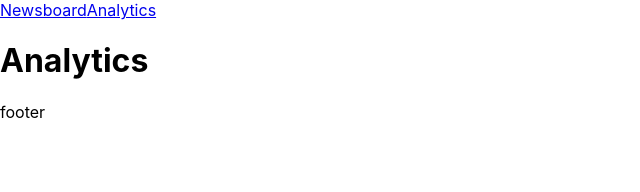
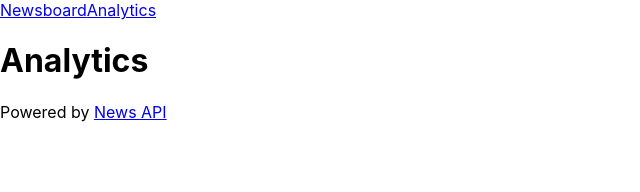
Before and after one commit to SuperConfuserUser/newsboard-sample, a React (Create React App) app: page /analytics in a window 1280 px wide. Shown: the top 192 px of the page, without its empty margins (0-640 px from the left). Built offline with nearby package versions, Linux system fonts and the light colour scheme.

Commit message:
Add News API attribution

```diff
--- a/src/components/Footer.js
+++ b/src/components/Footer.js
@@ -4,7 +4,7 @@ export default class Footer extends Component {
   render() {
     return (
       <footer>
-        footer
+        Powered by <a href='https://newsapi.org' target='_blank'>News API</a>
       </footer>
     )
   }
```
